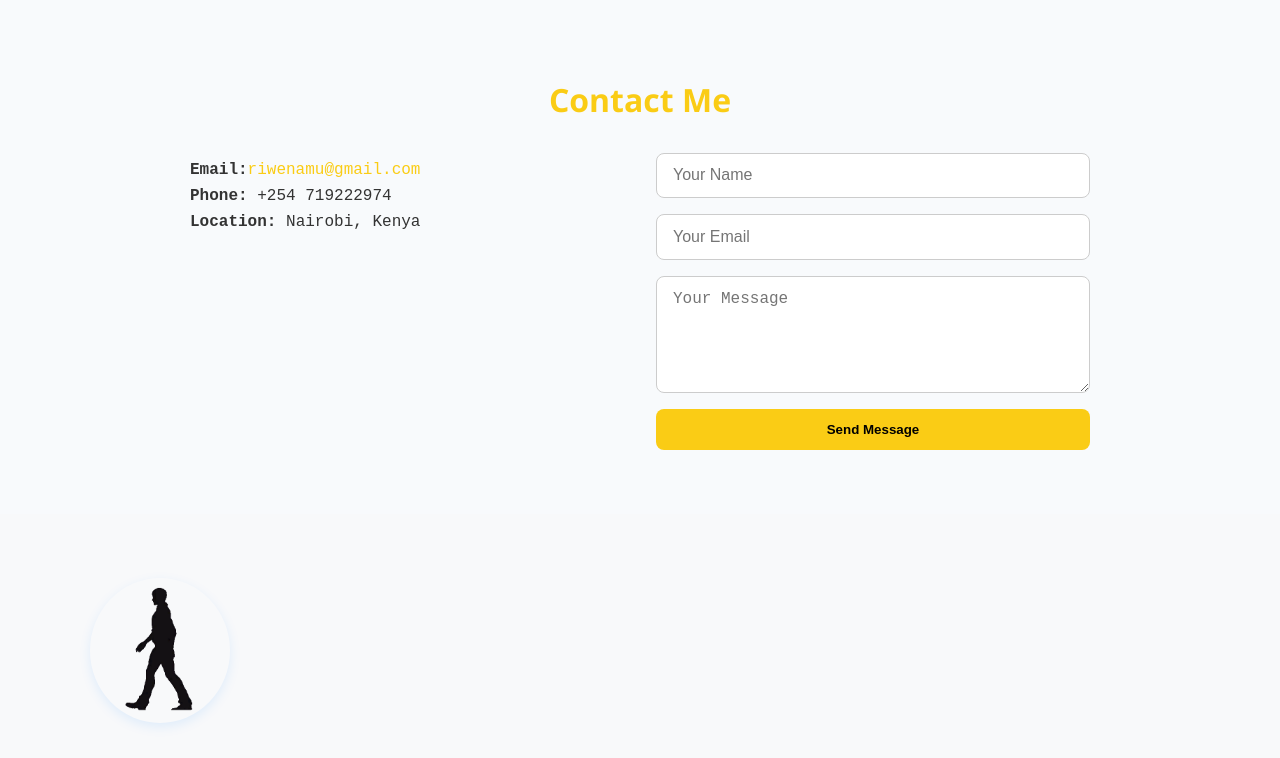
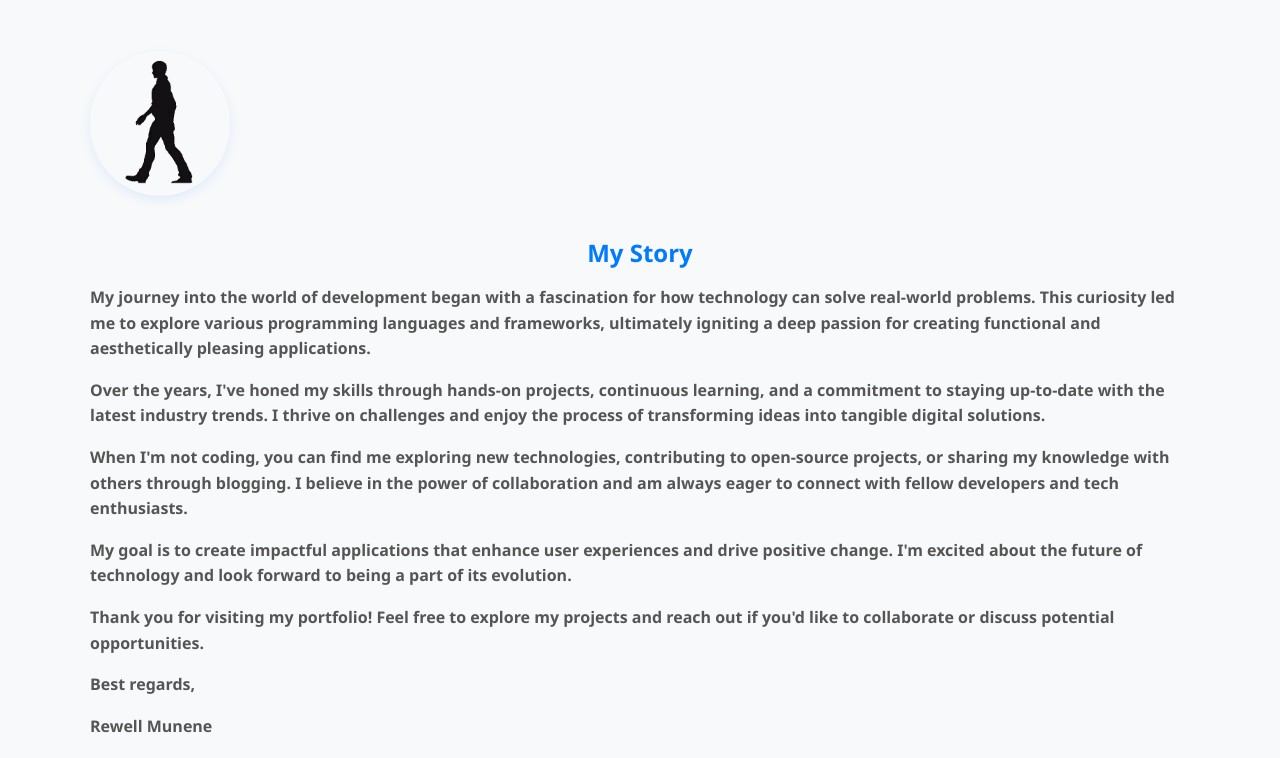
Before and after one commit to rewellnamu/portfolio, an Angular app: page / in a window 1280 px wide. Shown: the part 965-1723 px from the top of the page. Built offline with nearby package versions, Linux system fonts and the light colour scheme.

Commit message:
fix: remove contact component from imports and template for clarity

```diff
--- a/src/app/app.component.html
+++ b/src/app/app.component.html
@@ -1,5 +1,5 @@
 <app-navbar></app-navbar>
 <router-outlet></router-outlet>
 
-<app-contact></app-contact>
+
 <app-about></app-about>
--- a/src/app/app.component.ts
+++ b/src/app/app.component.ts
@@ -3,12 +3,11 @@ import { RouterOutlet } from '@angular/router';
 import { NavbarComponent } from './components/navbar/navbar.component';
 import { AboutComponent } from "./components/about/about.component";
 
-import { ContactComponent } from './components/contact/contact.component';
 
 @Component({
   standalone: true,
   selector: 'app-root',
-  imports: [RouterOutlet, NavbarComponent, AboutComponent, ContactComponent],
+  imports: [RouterOutlet, NavbarComponent, AboutComponent],
   templateUrl: './app.component.html',
   styleUrl: './app.component.scss'
 })
```
